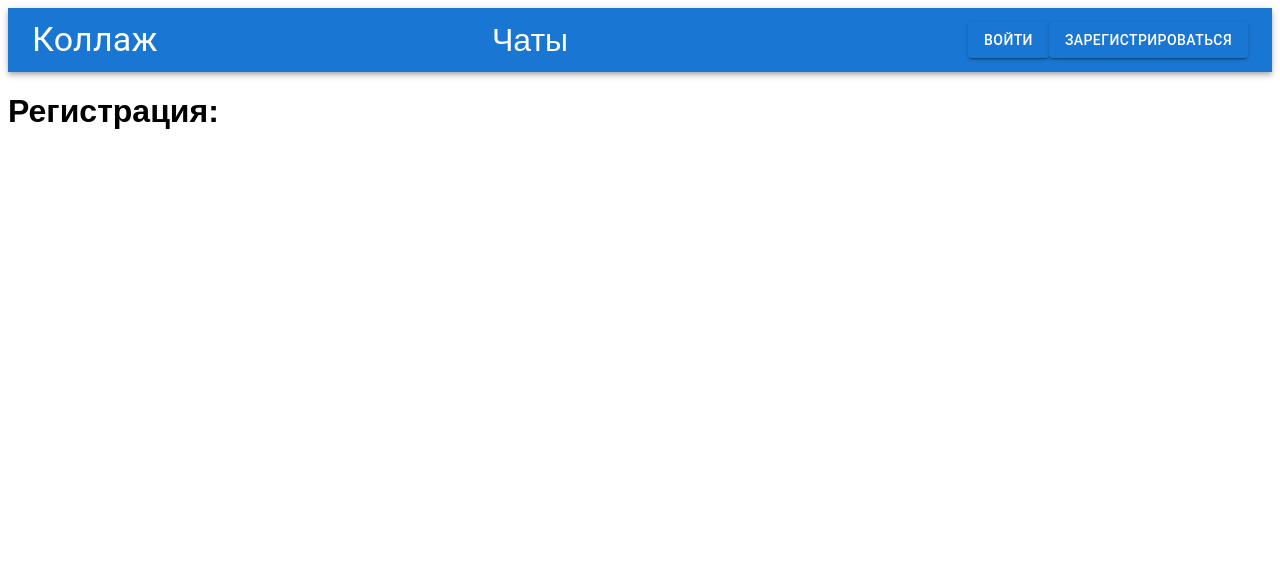
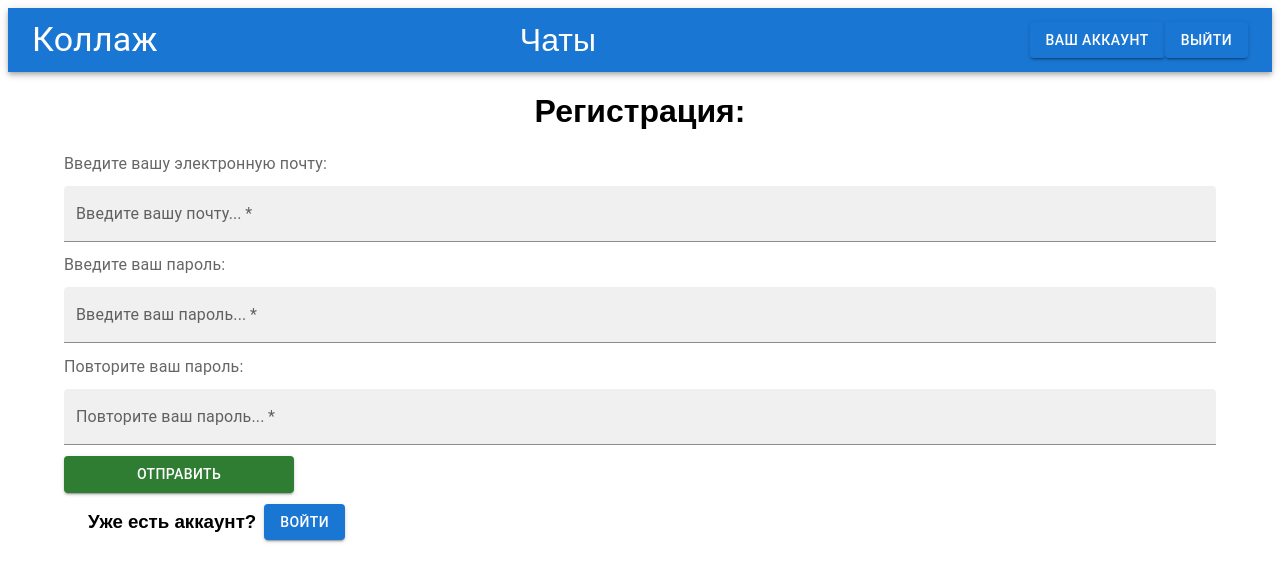
Before and after one commit to vadim36/TulaHack23-2-, a React (Create React App) app: page /reg in a window 1280 px wide. Shown: the top 582 px of the page. Built offline with nearby package versions, Linux system fonts and the light colour scheme.

Commit message:
fix problems

```diff
--- a/src/App.js
+++ b/src/App.js
@@ -8,8 +8,9 @@ import './index.css';
 import LoginPage from './pages/Login/LoginPage';
 import RegisterPage from './pages/Register/RegisterPage';
 
+
 function App() {
-  const [isAuth, setIsAuth] = useState(false);
+  const [isAuth, setIsAuth] = useState(true);
   const [chatsArray, setChatsArray] = useState([
     {id: 1, name: 'Коллаж', lastMessage: 'последнее сообщение'},
     {id: 2, name: 'user1', lastMessage: 'последнее сообщение'},
@@ -51,9 +52,9 @@ function App() {
             chatsArray={chatsArray}
             deleteChat={deleteChat}
             setCurrentChat={setCurrentChat}
-            currentChatId={currentChatId}
             currentChatInfo={currentChatInfo}
-            createChat={createChat}/>
+            createChat={createChat}
+          />
         }/>
         <Route path='/account' element={<AccountPage/>}/>
         <Route path='/log' element={<LoginPage/>}/>
--- /dev/null
+++ b/src/components/ChatMessage/ChatMessage.jsx
@@ -0,0 +1,9 @@
+import React from 'react'
+
+export default function ChatMessage({messageData}) {
+    return (
+        <li>
+            {messageData.body}
+        </li>
+    );
+}
--- a/src/components/CurrentChat/CurrentChat.jsx
+++ b/src/components/CurrentChat/CurrentChat.jsx
@@ -1,8 +1,11 @@
-import React from 'react'
+import React,{useState} from 'react'
 import classes from './CurrentChat.module.scss'
 import { Button, TextField } from '@mui/material';
+import ChatMessage from '../ChatMessage/ChatMessage';
 
-export default function CurrentChat({chatId, chatInfo}) {
+export default function CurrentChat({chatInfo, ...props}) {
+    const [message, setMessage] = useState('');
+
     return (
         <main className={classes.main}>
             {chatInfo
@@ -15,18 +18,23 @@ export default function CurrentChat({chatId, chatInfo}) {
                    <article className={classes.sectionMessages}
                             aria-label='section for messages'
                     >
-
+                        <ul></ul>
                     </article>
                     <form name='sendMessageForm'
                         aria-label='section for send messages'
                         className={classes.sendMessageForm}
                     >
-                        <TextField variant='outlined'
+                        <TextField
+                            variant='outlined'
                             type="text"
                             placeholder='Введите сообщение...'
                             size='small'
-                            className={classes.sendMessageInput}/>
-                        <Button variant='contained' color="success">Отправить</Button>
+                            className={classes.sendMessageInput}
+                            value={message}
+                            onChange={(event) => setMessage(event.target.value)}/>
+                        <Button variant='contained' color="success">
+                                Отправить
+                        </Button>
                     </form>
                   </React.Fragment>
                 : <h2>Выберите чат...</h2>
--- a/src/components/Header/Header.jsx
+++ b/src/components/Header/Header.jsx
@@ -22,6 +22,9 @@ export default function Header({auth}) {
                 {auth
                     ? <Link to="/account" style={{all: "unset"}}>
                             <Button variant="contained">Ваш аккаунт</Button>
+                            <Button variant="contained">
+                                    Выйти
+                            </Button>
                     </Link>
                    : <form name="registerForm">
                         <Button variant="contained">
--- a/src/pages/Chats/ChatsPage.jsx
+++ b/src/pages/Chats/ChatsPage.jsx
@@ -10,9 +10,7 @@ export default function ChatsPage(props) {
                 deleteChat={props.deleteChat}
                 setCurrentChat={props.setCurrentChat}
                 createChat={props.createChat}/>
-            <CurrentChat
-                chatId={props.currentChatId}
-                chatInfo={props.currentChatInfo}/>
+            <CurrentChat chatInfo={props.currentChatInfo}/>
         </div>
     )
 }
--- a/src/pages/Login/LoginPage.jsx
+++ b/src/pages/Login/LoginPage.jsx
@@ -1,7 +1,10 @@
 import React from 'react'
+import { Container } from '@mui/material';
 
 export default function LoginPage() {
     return (
-        <h1>Вход в Аккаунт:</h1>
+        <Container>
+            <h1>Вход в Аккаунт:</h1>
+        </Container>
     );
 }
--- a/src/pages/Register/RegisterPage.jsx
+++ b/src/pages/Register/RegisterPage.jsx
@@ -1,7 +1,59 @@
-import React from 'react'
+import { Container } from '@mui/system';
+import React, {useState} from 'react'
+import { TextField } from '@mui/material';
+import { FormControl } from '@mui/base';
+import {InputLabel} from '@mui/material';
+import styles from './RegisterPage.module.scss';
+import {Button} from '@mui/material';
+import {Link} from 'react-router-dom';
 
 export default function RegisterPage() {
+    const [email, setEmail] = useState('');
+    const [password, setPassword] = useState('');
+    const [repeatPassword, setRepeatPassword] = useState('');
+
     return (
-        <h1>Регистрация:</h1>
+        <Container className={styles.wrapper}>
+            <h1 className={styles.mainTitle}>Регистрация:</h1>
+            <FormControl className={styles.form}>
+                <InputLabel html-for="regFormEmail">
+                    Введите вашу электронную почту:
+                </InputLabel>
+                <TextField id="regFormEmail"
+                    label="Введите вашу почту..."
+                    variant="filled"
+                    required
+                    value={email}
+                    onChange={(event) => setEmail(event.target.value)} />
+                <InputLabel html-for="regFormEmail">
+                    Введите ваш пароль:
+                </InputLabel>
+                <TextField id="regFormEmail"
+                    label="Введите ваш пароль..."
+                    variant="filled"
+                    required
+                    value={password}
+                    onChange={(event) => setPassword(event.target.value)} />
+                <InputLabel html-for="regFormEmail">
+                    Повторите ваш пароль:
+                </InputLabel>
+                <TextField id="regFormEmail"
+                    label="Повторите ваш пароль..."
+                    variant="filled"
+                    required
+                    value={repeatPassword}
+                    onChange={(event) => setRepeatPassword(event.target.value)} />
+                <Button className={styles.buttonSubmit}
+                    variant="contained"
+                    color="success"
+                    type='submit'>Отправить</Button>
+            </FormControl>
+            <Container style={{display: 'flex', alignItems: 'center', gap: '.5rem'}}>
+                <h3>Уже есть аккаунт?</h3>
+                <Button variant="contained">
+                    <Link to="/log">Войти</Link>
+                </Button>
+            </Container>
+        </Container>
     );
 }
--- /dev/null
+++ b/src/pages/Register/RegisterPage.module.scss
@@ -0,0 +1,18 @@
+.wrapper {
+    display: flex;
+    flex-direction: column;
+}
+
+.mainTitle {
+    text-align: center;
+}
+
+.form {
+    display: flex;
+    flex-direction: column;
+    gap: .7rem;
+}
+
+.buttonSubmit {
+    max-width: 20%;
+}
```
